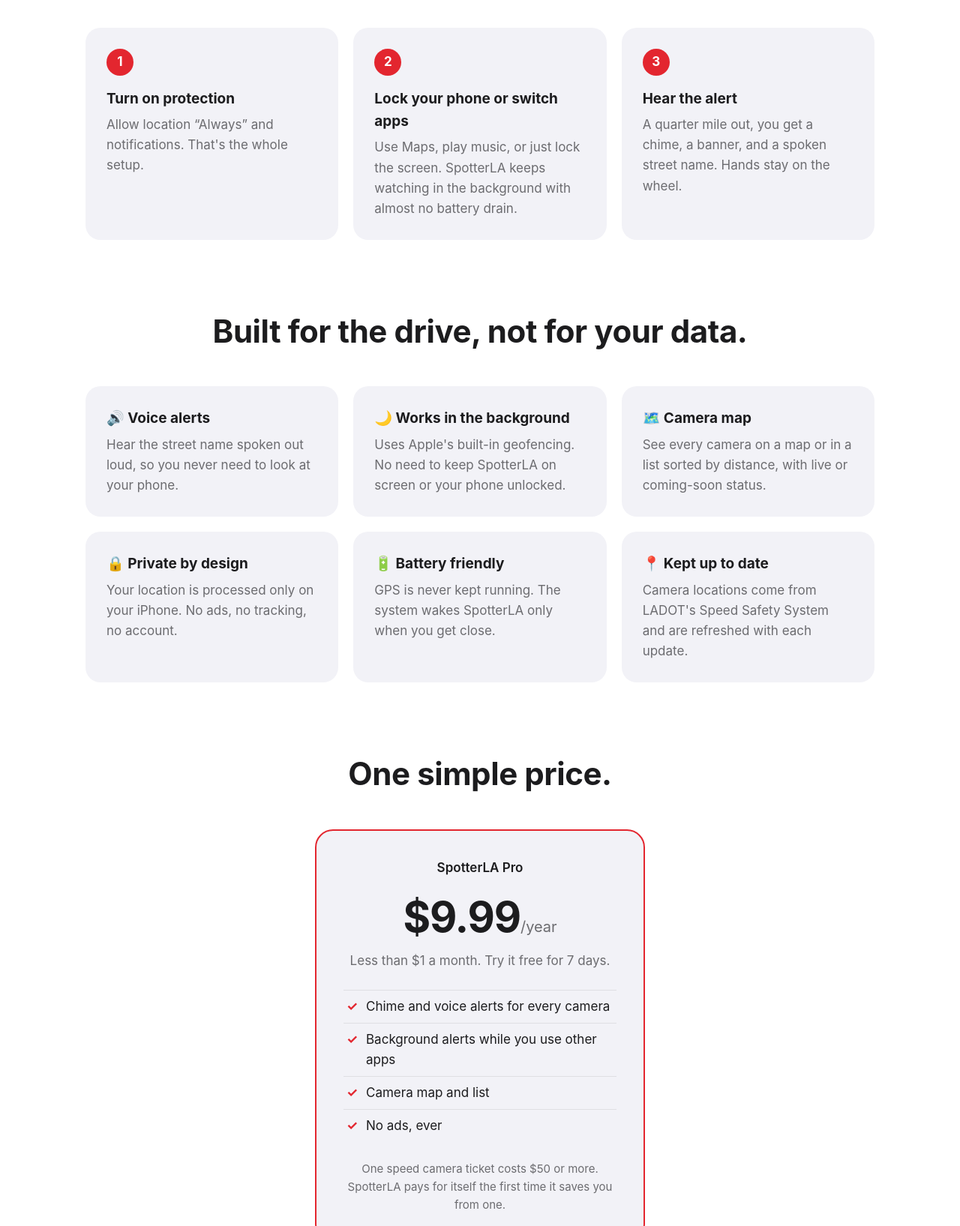
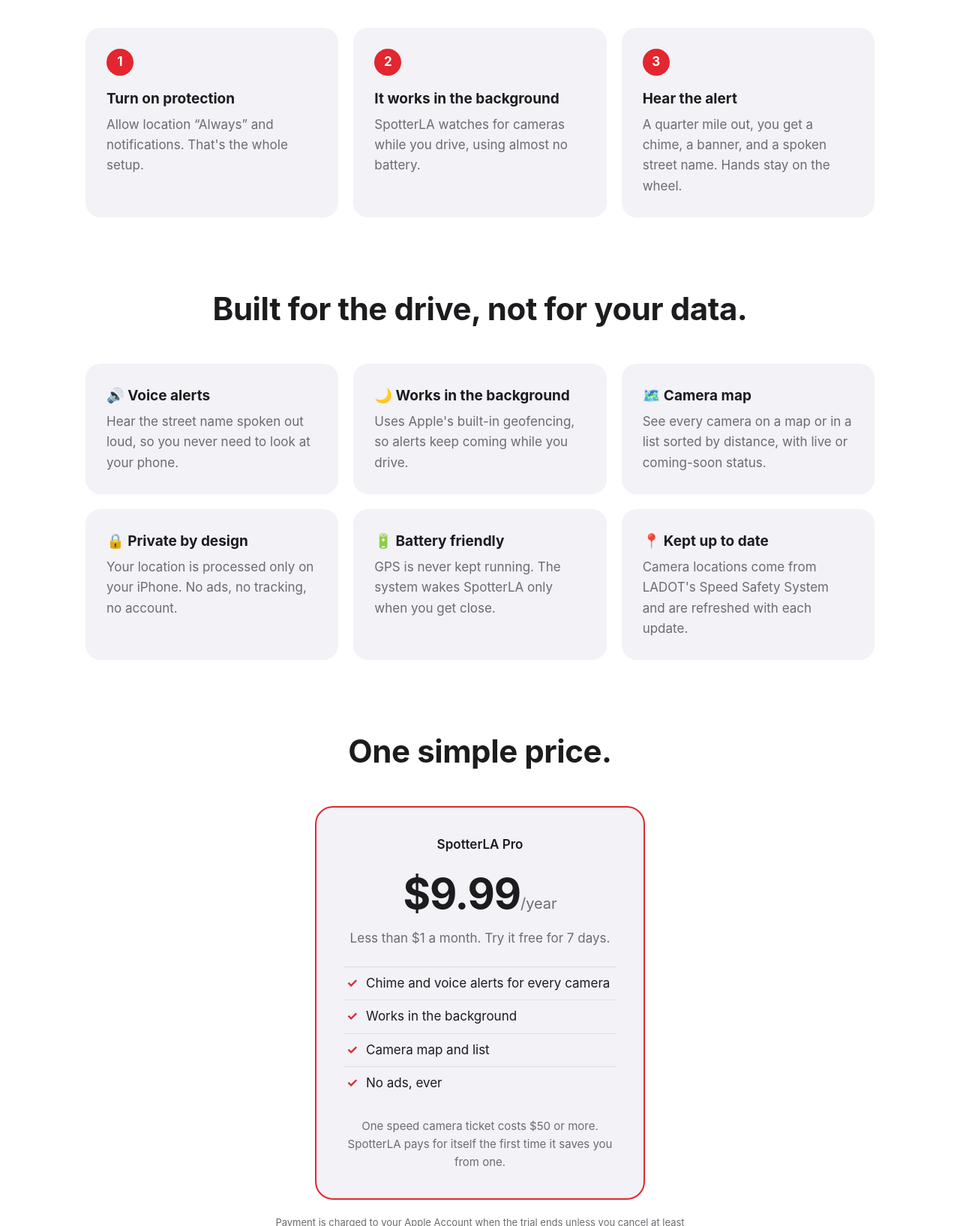
Before and after one commit to jakeboss101/spotterla-site, a plain HTML site: page index.html in a window 1280 px wide. Shown: the part 1053-2688 px from the top of the page at 75% size. Drawn offline with Linux system fonts and the light colour scheme.

Commit message:
Say "works in the background" instead of describing app states

```diff
--- a/index.html
+++ b/index.html
@@ -4,7 +4,7 @@
     <meta charset="utf-8">
     <meta name="viewport" content="width=device-width, initial-scale=1">
     <title>SpotterLA: Speed camera alerts for Los Angeles</title>
-    <meta name="description" content="Chime and voice alerts for every Los Angeles speed camera, even with your phone locked. No ads, no tracking. 7 days free, then $9.99/year.">
+    <meta name="description" content="Chime and voice alerts for every Los Angeles speed camera. Works in the background. No ads, no tracking. 7 days free, then $9.99/year.">
     <meta property="og:title" content="SpotterLA: Speed camera alerts for Los Angeles">
     <meta property="og:description" content="Hear “Speed camera ahead” before you pass one. Works in the background. No ads, no tracking.">
     <meta property="og:image" content="https://spotterla.com/images/icon.png">
@@ -29,7 +29,7 @@
     <div class="hero-text">
         <p class="eyebrow">LA's speed cameras are going live</p>
         <h1>Know before you pass a speed camera.</h1>
-        <p class="lead">SpotterLA gives you a chime and a voice alert a quarter mile before every Los Angeles speed camera, even while you use other apps or your phone is locked.</p>
+        <p class="lead">SpotterLA gives you a chime and a voice alert a quarter mile before every Los Angeles speed camera. Works in the background.</p>
         <div class="cta-row">
             <span class="store-button" aria-disabled="true">
                 <svg viewBox="0 0 24 24" width="22" height="22" aria-hidden="true"><path fill="currentColor" d="M16.37 12.6c-.02-2.3 1.88-3.4 1.96-3.46-1.07-1.56-2.73-1.78-3.32-1.8-1.41-.14-2.76.83-3.47.83-.72 0-1.82-.81-3-.79-1.54.02-2.96.9-3.75 2.27-1.6 2.78-.41 6.89 1.15 9.14.76 1.1 1.67 2.34 2.86 2.3 1.15-.05 1.58-.74 2.97-.74 1.38 0 1.77.74 2.98.72 1.23-.02 2.01-1.12 2.76-2.23.87-1.28 1.23-2.52 1.25-2.58-.03-.01-2.4-.92-2.42-3.66zM14.1 5.86c.63-.77 1.06-1.83.94-2.89-.91.04-2.02.61-2.67 1.37-.58.67-1.1 1.76-.96 2.8 1.02.08 2.05-.52 2.69-1.28z"/></svg>
@@ -74,8 +74,8 @@
         </div>
         <div class="step">
             <span class="step-number">2</span>
-            <h3>Lock your phone or switch apps</h3>
-            <p>Use Maps, play music, or just lock the screen. SpotterLA keeps watching in the background with almost no battery drain.</p>
+            <h3>It works in the background</h3>
+            <p>SpotterLA watches for cameras while you drive, using almost no battery.</p>
         </div>
         <div class="step">
             <span class="step-number">3</span>
@@ -94,7 +94,7 @@
         </div>
         <div class="feature">
             <h3>🌙 Works in the background</h3>
-            <p>Uses Apple's built-in geofencing. No need to keep SpotterLA on screen or your phone unlocked.</p>
+            <p>Uses Apple's built-in geofencing, so alerts keep coming while you drive.</p>
         </div>
         <div class="feature">
             <h3>🗺️ Camera map</h3>
@@ -123,7 +123,7 @@
         <p class="price-sub">Less than $1 a month. Try it free for 7 days.</p>
         <ul>
             <li>Chime and voice alerts for every camera</li>
-            <li>Background alerts while you use other apps</li>
+            <li>Works in the background</li>
             <li>Camera map and list</li>
             <li>No ads, ever</li>
         </ul>
@@ -140,7 +140,7 @@
     </details>
     <details>
         <summary>Do I need to keep the app open?</summary>
-        <p>No. Once protection is on, you can switch to Maps or music, or lock your phone, and alerts keep coming. Just set location access to “Always.”</p>
+        <p>No. Once protection is on, SpotterLA works in the background. Just set location access to “Always.”</p>
     </details>
     <details>
         <summary>Will it drain my battery?</summary>
```
Also changed, not shown: privacy.html (+1 -1 lines).
